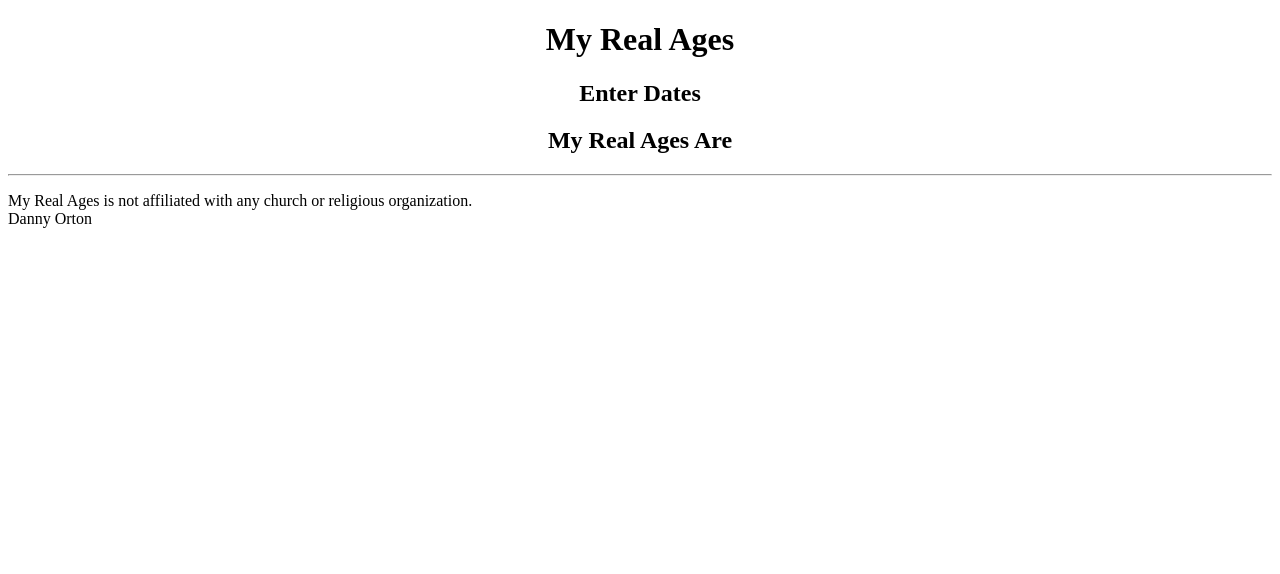
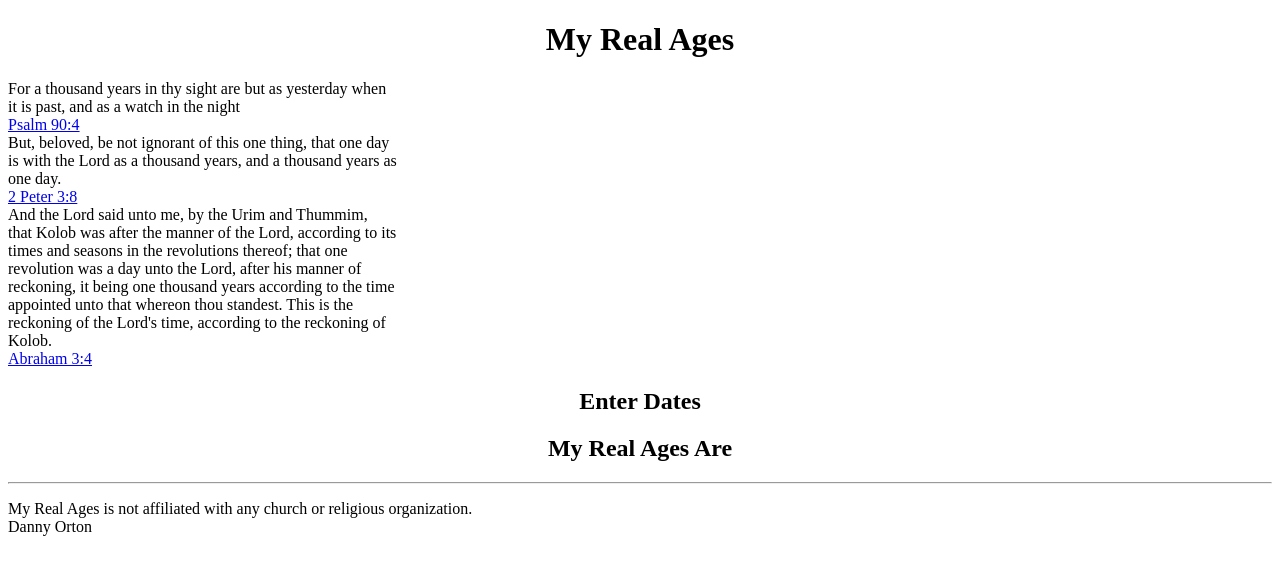
Before and after one commit to dannyvorton/my-real-ages, an Angular app: page / in a window 1280 px wide. Shown: the top 574 px of the page. Built offline with nearby package versions, Linux system fonts and the light colour scheme.

Commit message:
add scriptures

```diff
--- a/src/app/app.component.html
+++ b/src/app/app.component.html
@@ -1,4 +1,5 @@
 <app-header />
+<app-scripture />
 <app-date />
 <app-age />
 <app-footer />
--- a/src/app/scripture/scripture.component.html
+++ b/src/app/scripture/scripture.component.html
@@ -1 +1,24 @@
-<p>scripture works!</p>
+<article>
+  For a thousand years in thy sight are but as yesterday when <br>
+  it is past, and as a watch in the night <br>
+  <a href="https://www.churchofjesuschrist.org/study/scriptures/ot/ps/90?lang=eng" target="_blank">Psalm 90:4</a>
+</article>
+
+<article>
+  But, beloved, be not ignorant of this one thing, that one day <br>
+  is with the Lord as a thousand years, and a thousand years as <br>
+  one day. <br>
+  <a href="https://www.churchofjesuschrist.org/study/scriptures/nt/2-pet/3?lang=eng" target="_blank">2 Peter 3:8</a>
+</article>
+
+<article>
+  And the Lord said unto me, by the Urim and Thummim, <br>
+  that Kolob was after the manner of the Lord, according to its <br>
+  times and seasons in the revolutions thereof; that one <br>
+  revolution was a day unto the Lord, after his manner of <br>
+  reckoning, it being one thousand years according to the time <br>
+  appointed unto that whereon thou standest. This is the <br>
+  reckoning of the Lord&#39;s time, according to the reckoning of <br>
+  Kolob. <br>
+  <a href="https://www.churchofjesuschrist.org/study/scriptures/pgp/abr/3?lang=eng" target="_blank">Abraham 3:4</a>
+</article>
```
Also changed, not shown: src/app/app.component.ts (+9 -1 lines).
